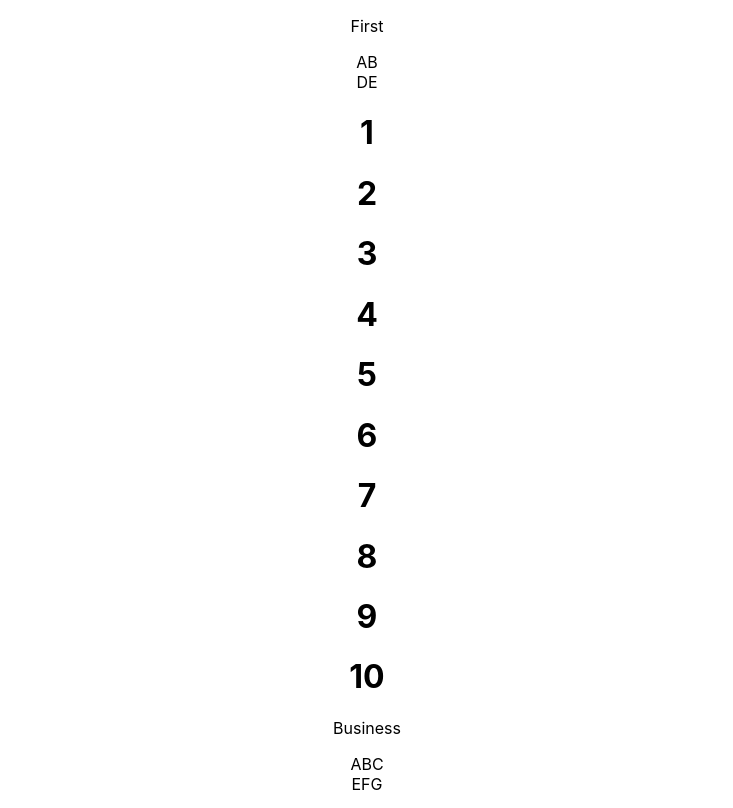
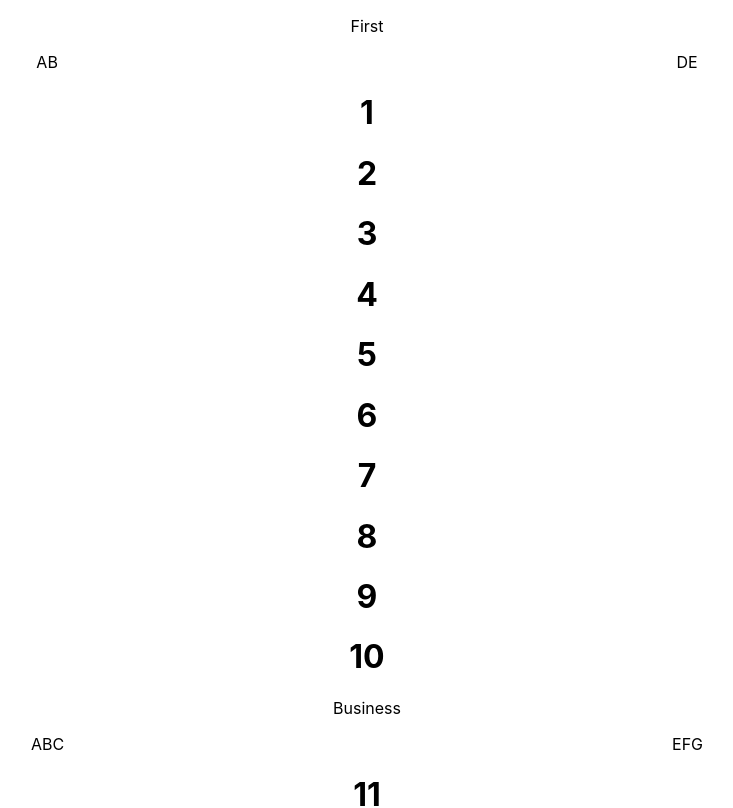
Before and after one commit to nbond211/lola_seats, a React (Create React App) app: page / in a window 1280 px wide. Shown: the top 808 px of the page, without its empty margins (273-1006 px from the left). Built offline with nearby package versions, Linux system fonts and the light colour scheme.

Commit message:
adds initial styles to letter labels for positioning

```diff
--- a/src/components/Cabin/Cabin.css
+++ b/src/components/Cabin/Cabin.css
@@ -0,0 +1,4 @@
+.letterLabelRow {
+    display: flex;
+    justify-content: space-around;
+}
```
